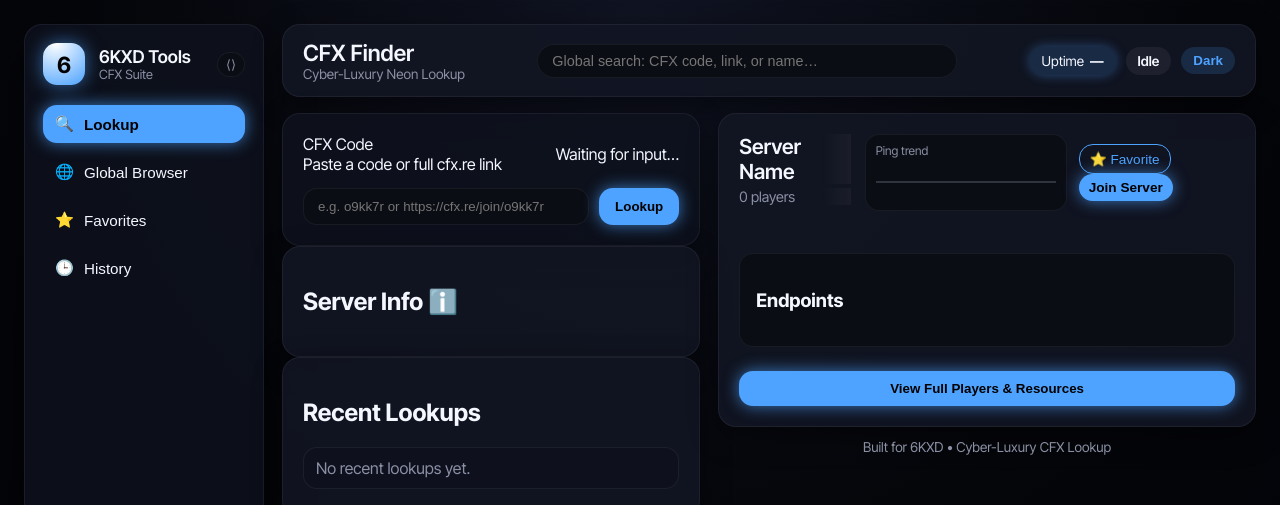
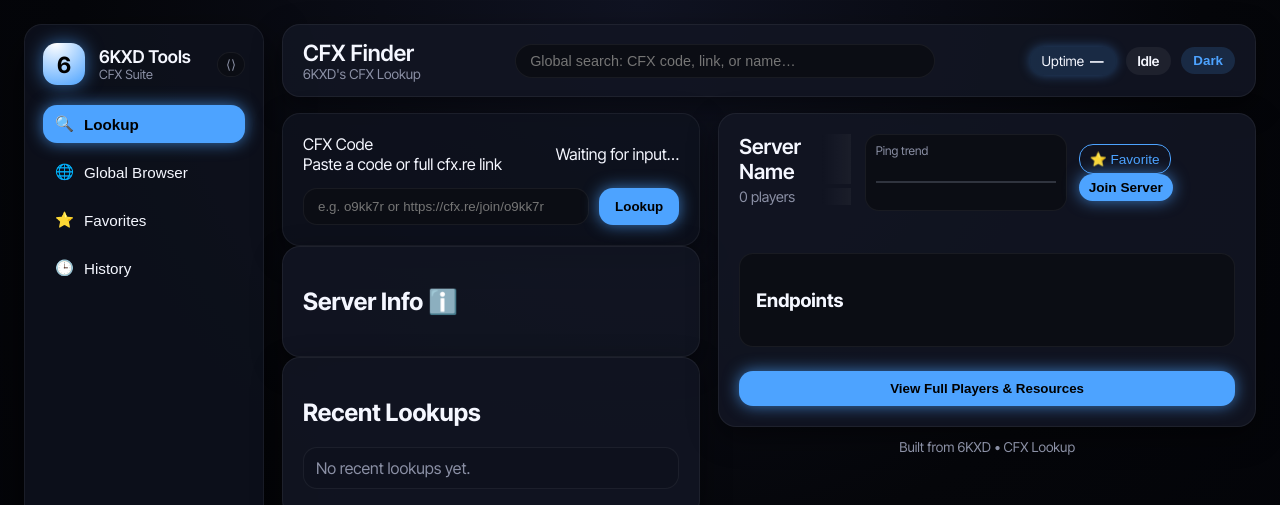
Before and after one commit to xHilyZ/6kxd-cfx-finder, a plain HTML site: page index.html in a window 1280 px wide. Shown: the top 505 px of the page. Drawn offline with Linux system fonts and the light colour scheme.

Commit message:
Update index.html

```diff
--- a/index.html
+++ b/index.html
@@ -2,7 +2,7 @@
 <html lang="en">
 <head>
   <meta charset="UTF-8" />
-  <title>CFX Finder • 6KXD Cyber-Lux Lookup</title>
+  <title>CFX Finder • 6KXD CFX Lookup</title>
   <!-- Inter Tight -->
   <link rel="preconnect" href="https://fonts.googleapis.com">
   <link rel="preconnect" href="https://fonts.gstatic.com" crossorigin>
@@ -55,7 +55,7 @@
       <header class="top-nav glass-soft">
         <div class="top-left">
           <h1 class="top-title">CFX Finder</h1>
-          <span class="top-sub">Cyber-Luxury Neon Lookup</span>
+          <span class="top-sub">6KXD's CFX Lookup</span>
         </div>
 
         <div class="top-center">
@@ -149,7 +149,7 @@
               </div>
 
               <footer class="footer">
-                Built for 6KXD • Cyber-Luxury CFX Lookup
+                Built from 6KXD • CFX Lookup
               </footer>
             </div>
           </div>
```
